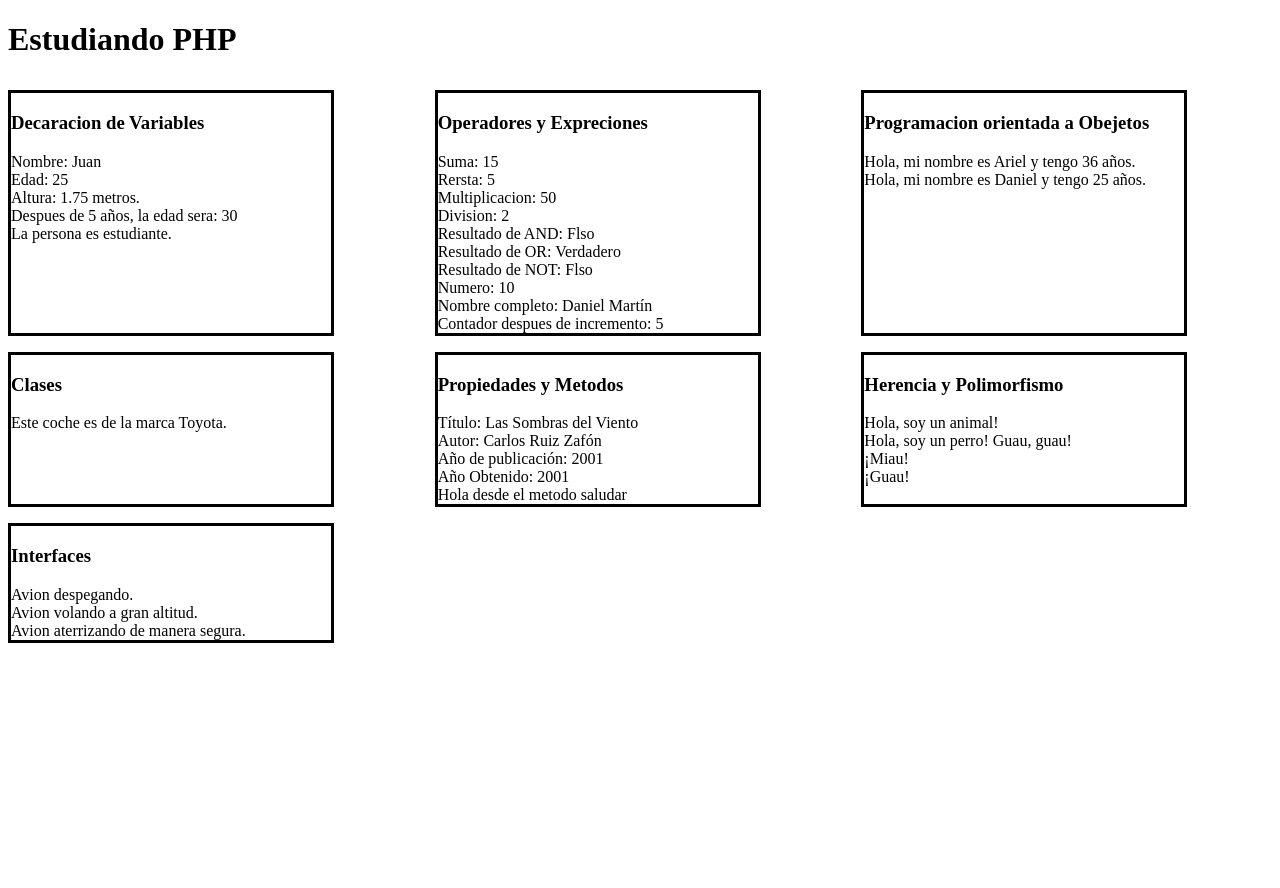
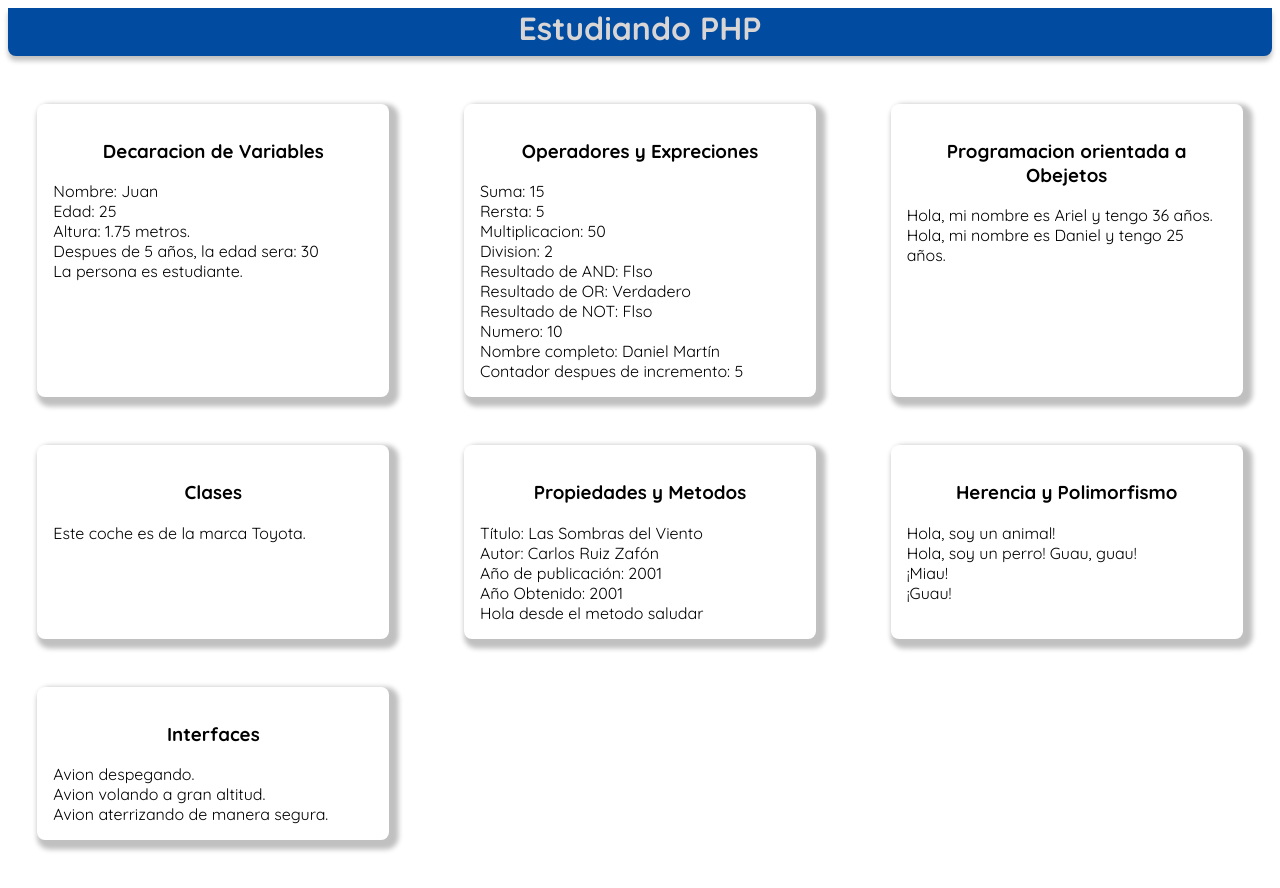
Before and after one commit to ArielGonzalez3/PHP, a PHP site: page / in a window 1280 px wide. Before the commit the page ends 643 px from the top, so only its background shows below. Run offline with PHP 8.4, Linux system fonts and the light colour scheme.

Commit message:
Damos Algunos estilos a la web de estudio de PHP

```diff
--- a/index.php
+++ b/index.php
@@ -5,9 +5,12 @@
 	<meta name="viewport" content="width=device-width, initial-scale=1">
 	<title>Mi Pagina Web</title>
 	<link rel="stylesheet" type="text/css" href="styles.css">
+	<link rel="preconnect" href="https://fonts.googleapis.com">
+	<link rel="preconnect" href="https://fonts.gstatic.com" crossorigin>
+	<link href="https://fonts.googleapis.com/css2?family=Quicksand:wght@300..700&display=swap" rel="stylesheet">
 </head>
 <body>
-<h1>Estudiando PHP</h1>
+<h1 class="title">Estudiando PHP</h1>
 
 <section>
 	<div>
--- a/styles.css
+++ b/styles.css
@@ -1,11 +1,33 @@
+
+.title {
+	height: 3rem;
+	font-size: 2rem;
+	font-family: Quicksand;
+	margin: auto;
+	text-align: center;
+	background-color: #014ba0;
+	color: #d9d5d5;
+	border-radius: 0 0 0.5rem 0.5rem;
+	box-shadow: 0 0.3rem 0.3rem 0 #c0c0c0;
+}
+
 section {
 	margin: 2rem auto;
 	display: grid;
 	grid-template-columns: repeat(3, 1fr);
 	grid-gap: 1rem;
+	font-family: Quicksand;
 }
 
 div {
+	margin: 1rem auto;
+	padding: 1rem;
 	width: 20rem;
-	border: solid black;
+	font-family: Quicksand;
+	border-radius: 0.5rem;
+	box-shadow: 0.3rem 0.3rem 0.3rem 0.3rem #c0c0c0;
 }
+
+h3 {
+	text-align: center;
+}
```
